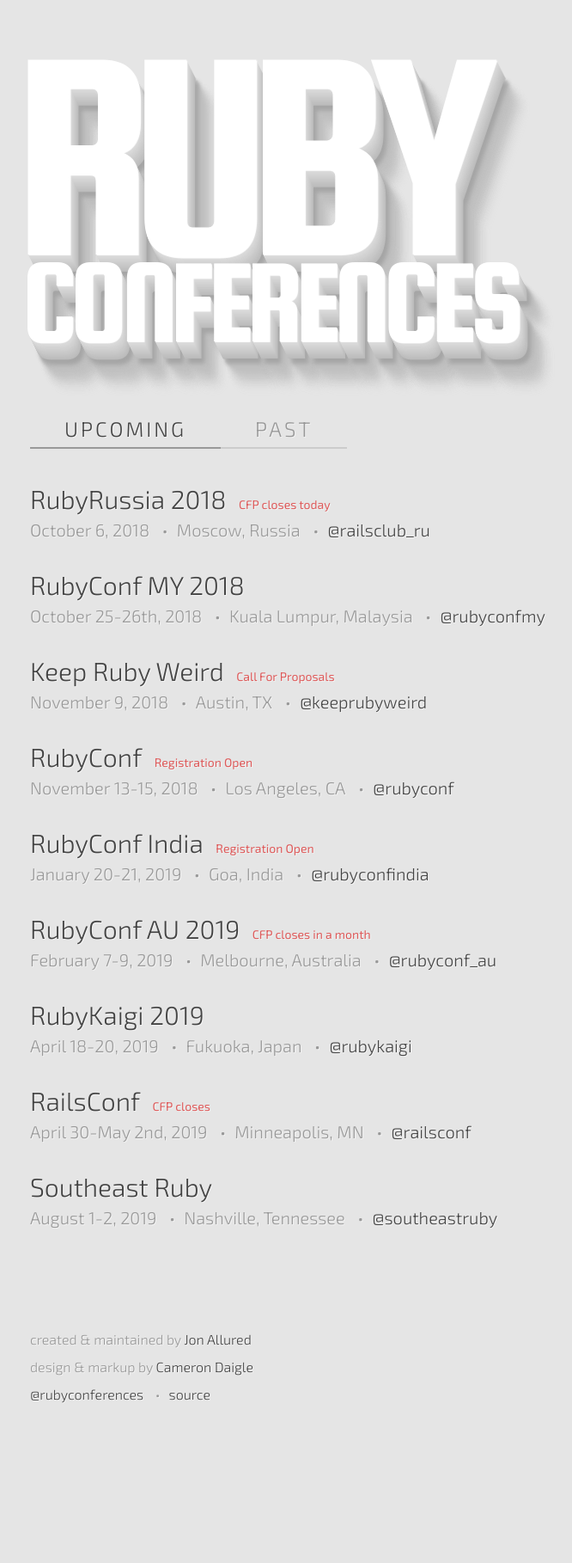
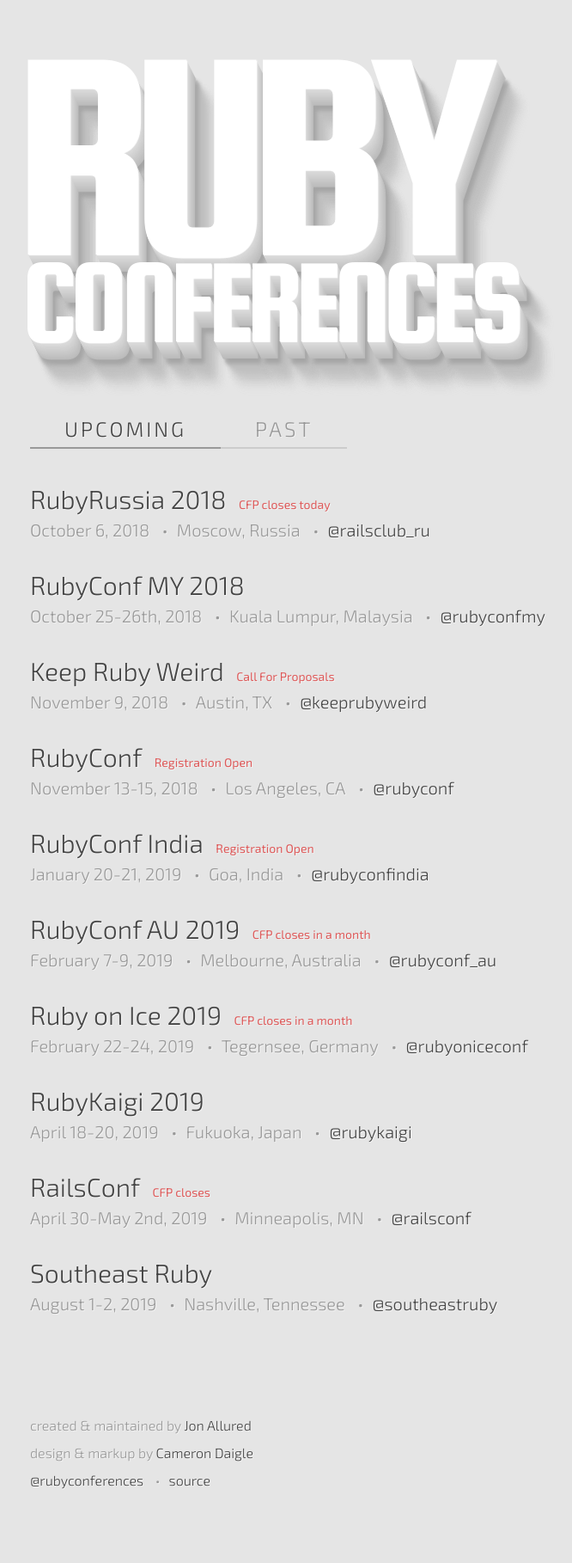
Before and after one commit to ruby-conferences/ruby-conferences.github.io, a Jekyll site: the page built from index.html, in a window 1280 px wide. Shown: the whole page at 86% size, without its empty margins (205-871 px from the left). Built offline with Jekyll 4.4.1, drawn with Linux system fonts in a browser that asks for light colours; before the commit the page ends 1718 px from its top, so only the background shows below that.

Commit message:
Open up Ruby on Ice 2019 CfP

```diff
--- a/_data/upcoming.yml
+++ b/_data/upcoming.yml
@@ -43,6 +43,14 @@
   cfp_phrase: CFP closes
   cfp_date: October 15, 2018
 
+- name: Ruby on Ice 2019
+  location: Tegernsee, Germany
+  dates: "February 22-24, 2019"
+  url: https://rubyonice.com/
+  twitter: rubyoniceconf
+  cfp_phrase: CFP closes
+  cfp_date: October 19, 2018
+
 - name: RubyKaigi 2019
   location: Fukuoka, Japan
   dates: "April 18-20, 2019"
```
